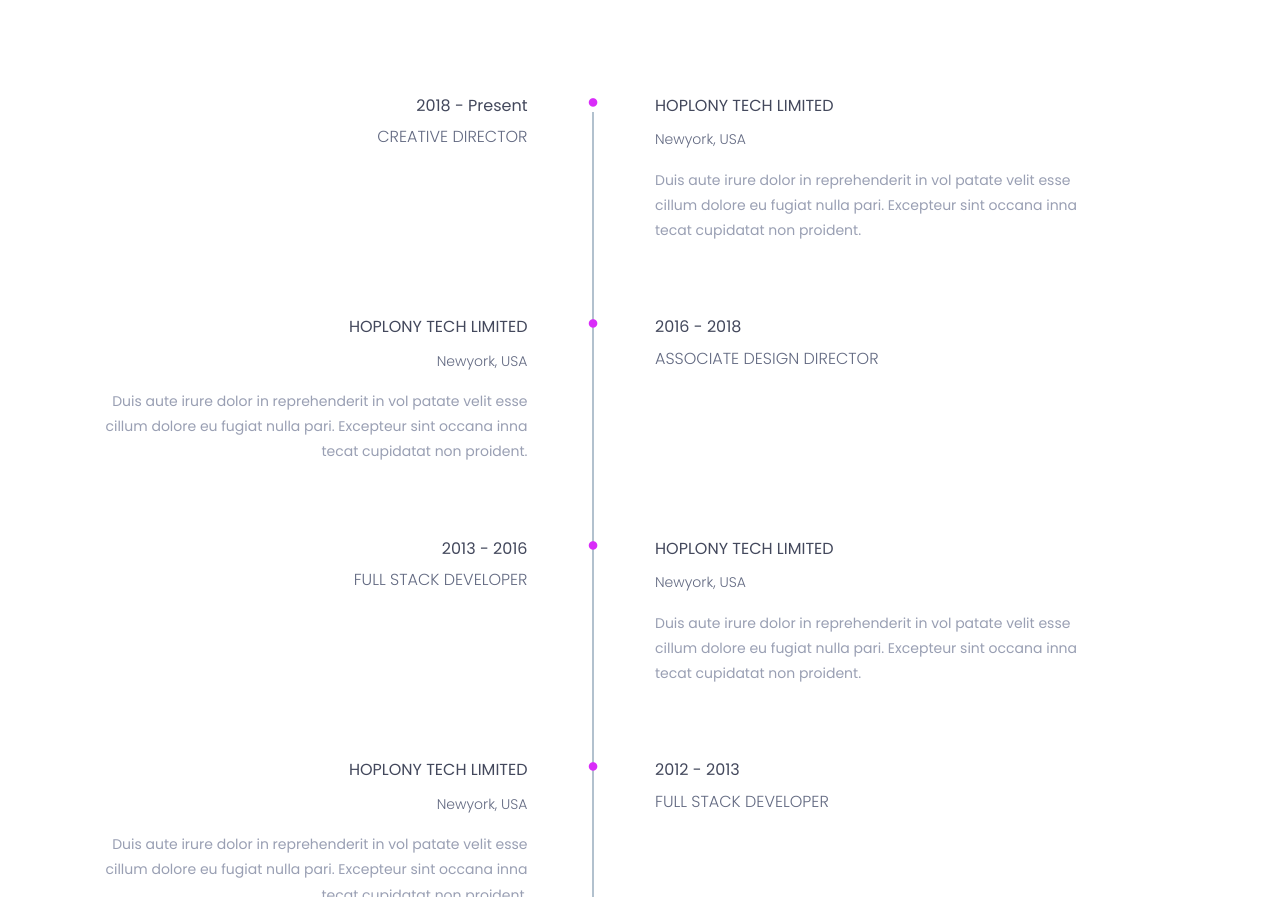
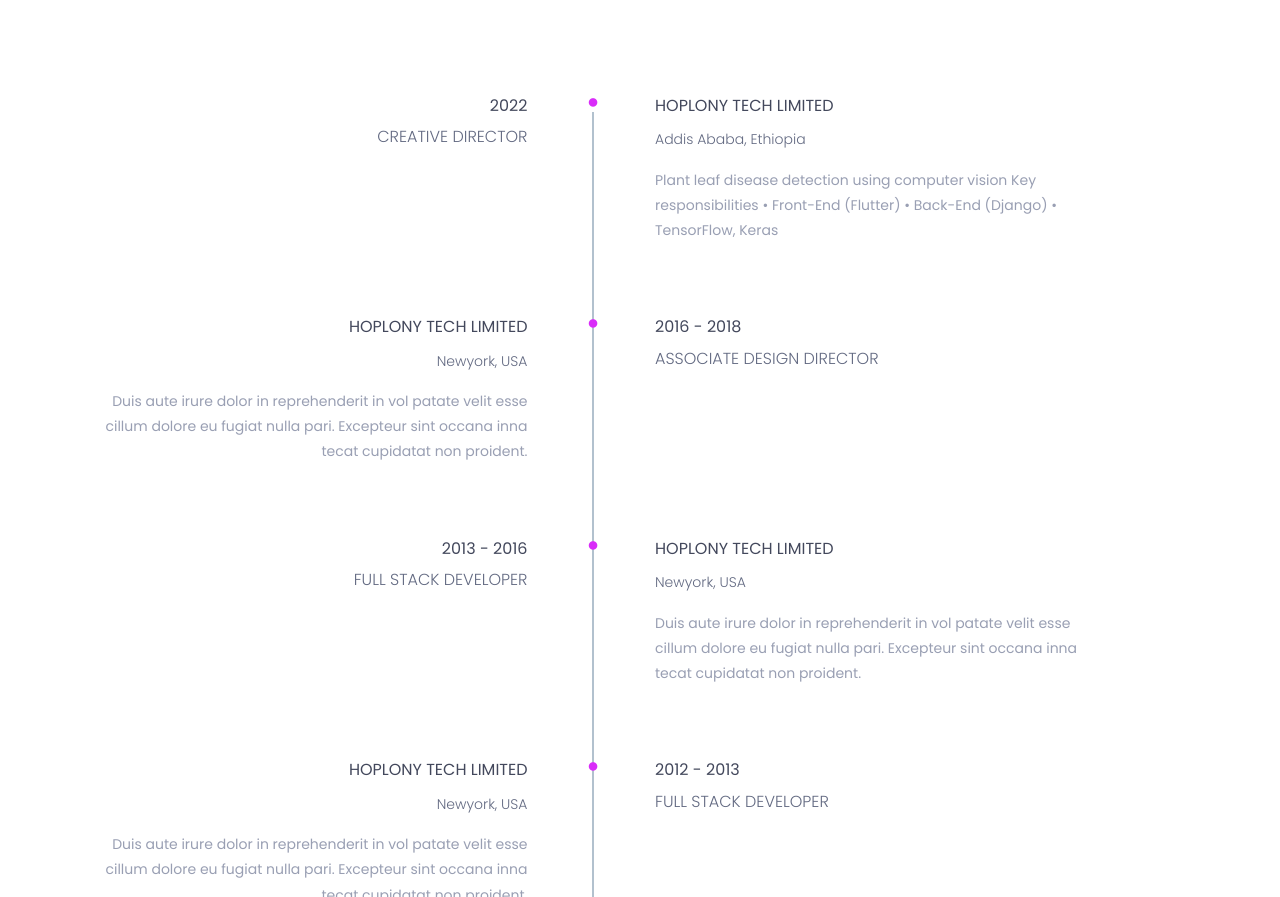
Before and after one commit to EdenAbtew/Eden.github.io, a plain HTML site: page index.html in a window 1280 px wide. Shown: the part 3080-3977 px from the top of the page. Drawn offline with nearby package versions, Linux system fonts and the light colour scheme.

Commit message:
Update index.html

```diff
--- a/index.html
+++ b/index.html
@@ -431,7 +431,7 @@ making impactful contributions to the exciting field of Computer science.
 										<div class="row">
 											<div class="col-md-5">
 												<div class="experience-time text-right">
-													<h2>2018 - Present</h2>
+													<h2>2022</h2>
 													<h3>creative director</h3>
 												</div><!--/.experience-time-->
 											</div><!--/.col-->
@@ -442,9 +442,14 @@ making impactful contributions to the exciting field of Computer science.
 															<span><i class="fa fa-circle" aria-hidden="true"></i></span>
 															hoplony tech limited
 														</h4>
-														<h5>newyork, USA</h5>
+														<h5>Addis Ababa, Ethiopia</h5>
 														<p class="description">
-															Duis aute irure dolor in reprehenderit in vol patate velit esse cillum dolore eu fugiat nulla pari. Excepteur sint occana inna tecat cupidatat non proident.
+															Plant leaf disease detection using computer vision
+																	Key responsibilities
+
+																	• Front-End (Flutter)
+																	• Back-End (Django)
+																	• TensorFlow, Keras
 														</p>
 													</div><!--/.timeline-content-->
 												</div><!--/.timeline-->
```
